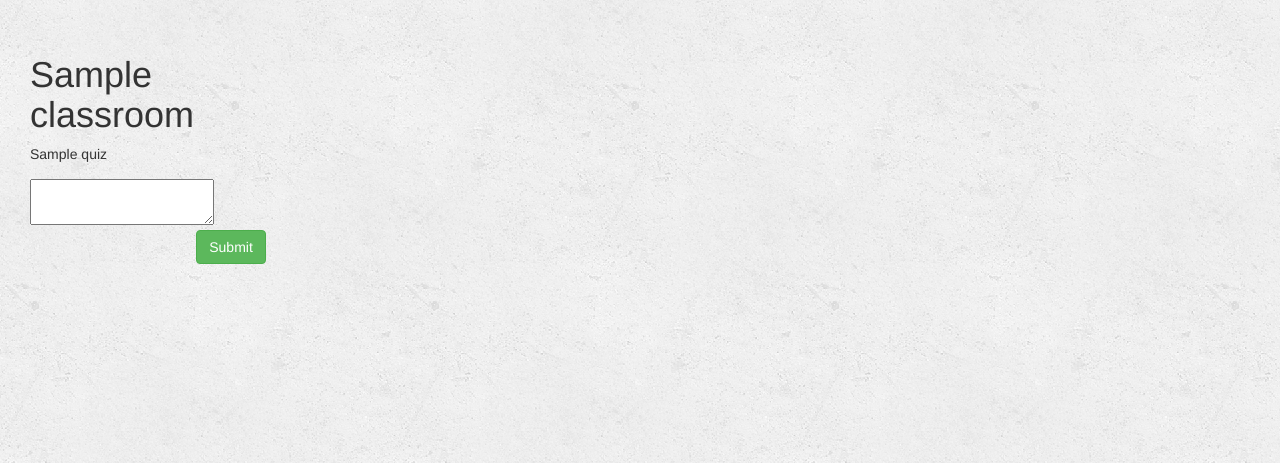
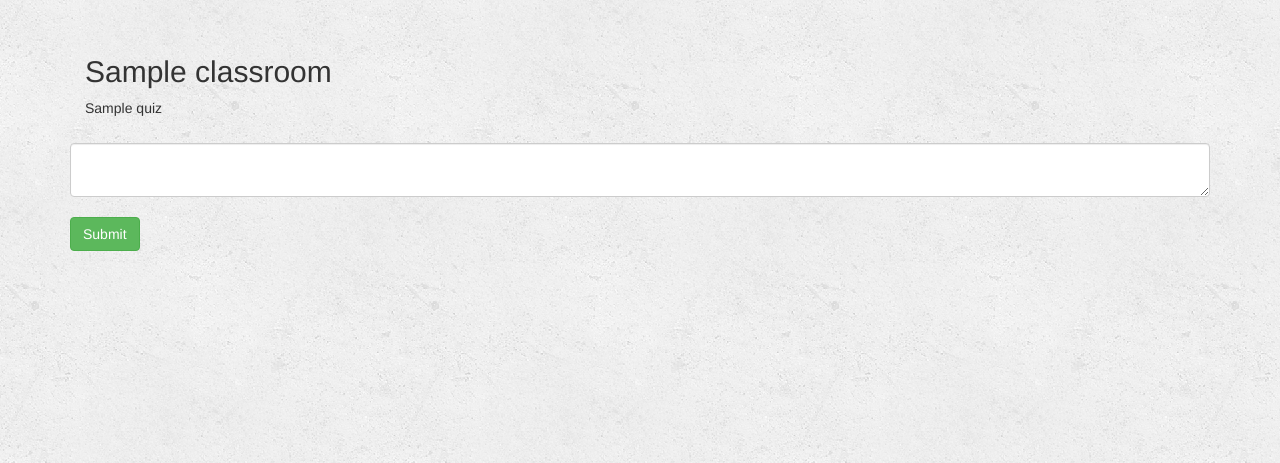
Before and after one commit to samingdeveloper/Desete_Beta, a Django app: template grading_code/grading_code/templates/grading_code/grading.html in a window 1280 px wide. Shown: the part 52-515 px from the top of the page. Run offline with Django 3.2, Linux system fonts and the light colour scheme; the template is opened without the code that fills it: most values are stand-ins (such as "Sample title", 1, 10 or a date in 2020); some libraries are stand-ins or nearby versions.

Commit message:
Add files via upload

```diff
--- a/grading_code/grading_code/templates/grading_code/detail.html
+++ b/grading_code/grading_code/templates/grading_code/detail.html
@@ -13,7 +13,7 @@
             <div class="panel panel-default">
                 <div class="panel-body">
                     <a href="{% url 'grading_code:detail' classroom.id %}">
-                        <img src="{% static 's2.png' %}">
+                        <img src="{% static 's2.png' %}" class="img-responsive" >
                     </a>
                     <h1>{{ classroom.name }}</h1>
                     <h2>{{ classroom.year }}</h2>
--- a/grading_code/grading_code/templates/grading_code/grading.html
+++ b/grading_code/grading_code/templates/grading_code/grading.html
@@ -6,26 +6,20 @@
 {% block body %}
 <div class="container-fluid">
 
-    <div class="row">
+    <div class="container">
         <!--Left Quiz Info-->
-        <div class="col-sm-4 col-md-3">
         <div class="panel-body">
-                <h1>{{classroom}}</h1>
-                {{quiz.quiz_title}}
+            <h2>{{classroom}}</h2>
+            <p>{{quiz.quiz_title}}</p>
         </div>
-        </div>
-    </div>
-       <div class="col-sm-8 col-md-9">
-            <div class=panel-body">
         <form action="/test/" method="post">
             {% csrf_token %}
-                    <textarea type="text" name="code" value=""></textarea>
-                    <div class="col-sm-offset-2 col-sm-10">
+            <div class="form-group">
+            <textarea class="form-control" row="5" id="code"></textarea>
+                <br>
                 <button type="submit" class="btn btn-success">Submit</button>
             </div>
         </form>
     </div>
 </div>
-
-</div>
 {% endblock %}
--- a/grading_code/grading_code/templates/grading_code/index.html
+++ b/grading_code/grading_code/templates/grading_code/index.html
@@ -14,7 +14,7 @@
                 <div class="col-sm-4 col-lg-2">
                     <div class="thumbnail">
                         <a href="{% url 'grading_code:detail' classroom.id %}">
-                            <img src="{% static 's2.png' %}">
+                            <img src="{% static 's2.png' %}" class="img-responsive">
                         </a>
                         <div class="caption">
                             <h2>{{ classroom.name }}</h2>
```
Also changed, not shown: grading_code/db.sqlite3. Lines whose indentation alone changed are shown as unchanged.
